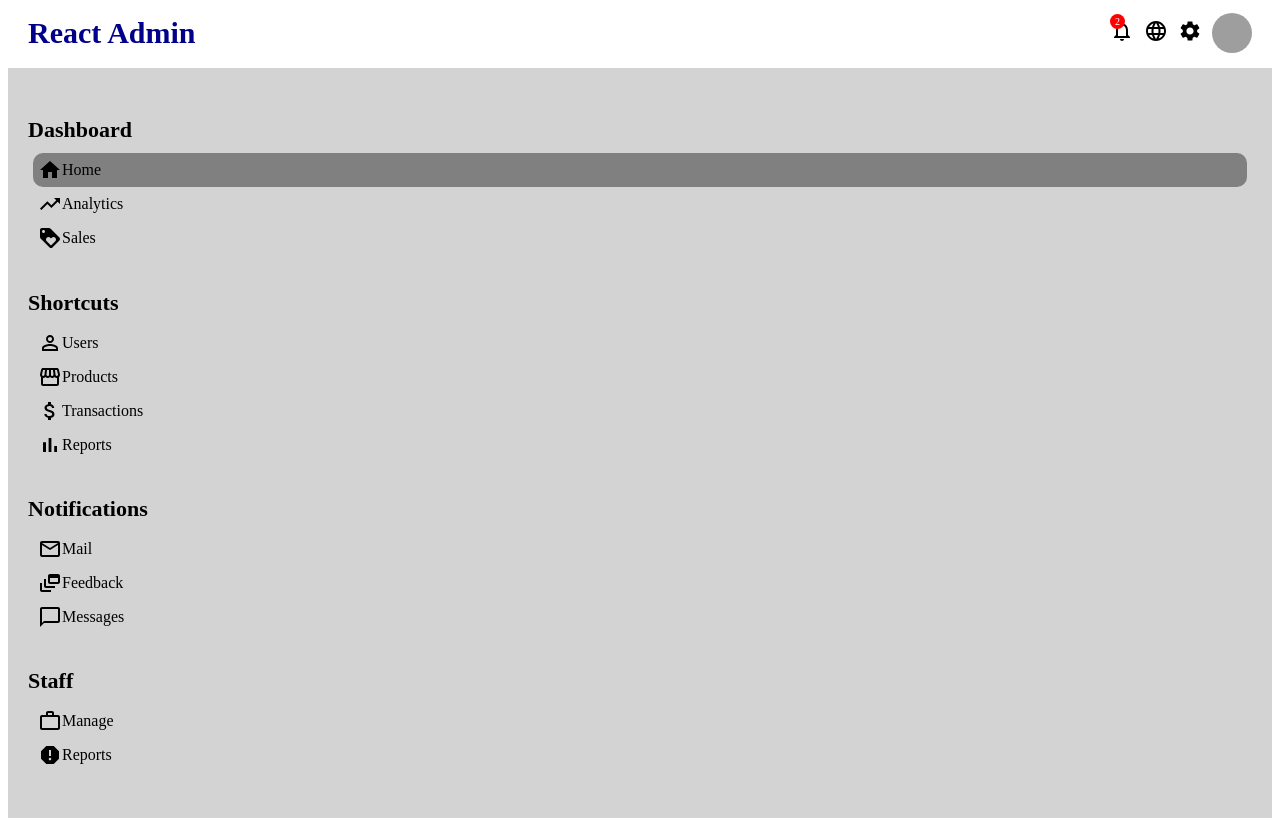
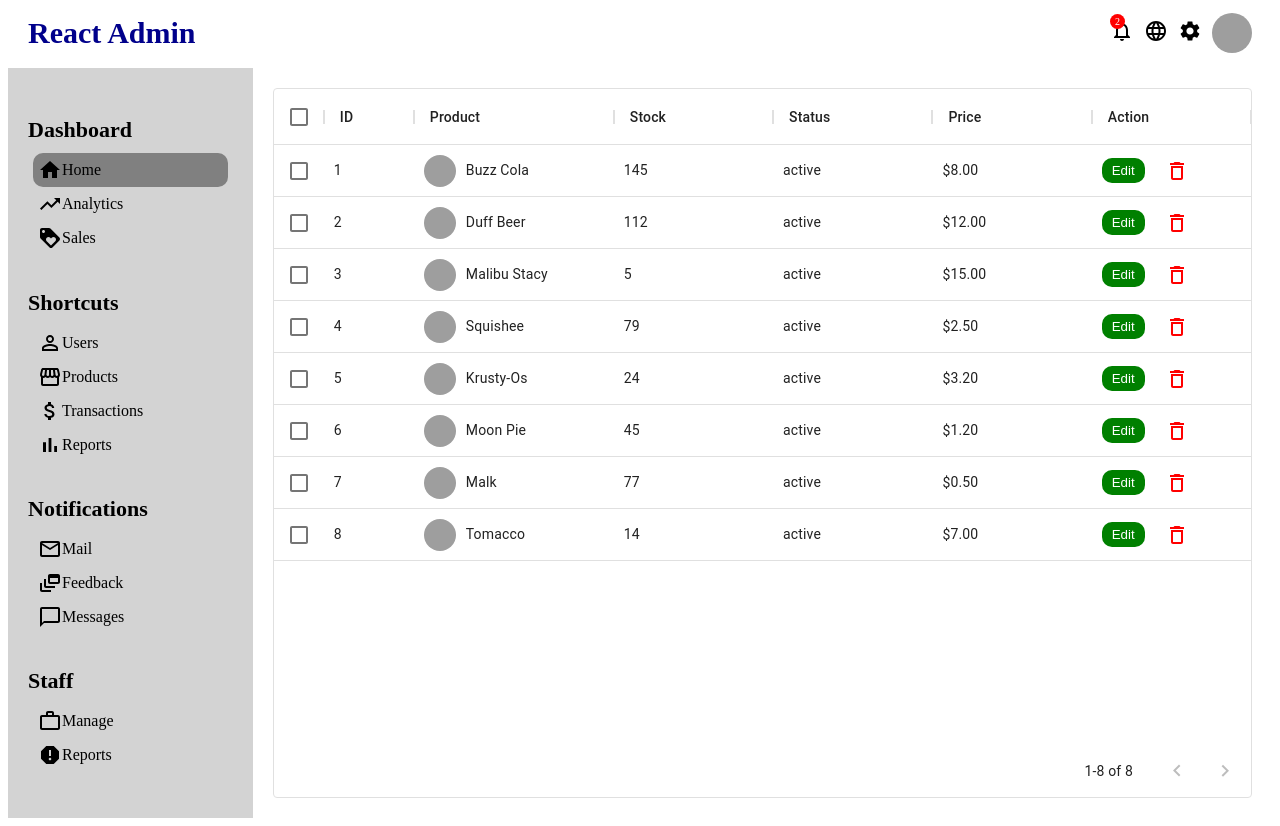
Before and after one commit to topsecretdev0602/react-dashboard, a React (Create React App) app: page /products in a window 1280 px wide. Built offline with nearby package versions, Linux system fonts and the light colour scheme; grey boxes are pictures that could not be loaded; the HTML template or start-up script is replaced by a standard one.

Commit message:
added products page

```diff
--- a/src/App.js
+++ b/src/App.js
@@ -5,6 +5,7 @@
 import Users from "./pages/users/Users";
 import EditUser from "./pages/users/EditUser";
 import AddUser from "./pages/users/AddUser";
+import Products from "./pages/products/Products";
 
 import "./app.css"
 
@@ -19,6 +20,7 @@
           <Route path="users" element={<Users/>}/>
           <Route path="user/:userId" element={<EditUser/>}/>
           <Route path="addUser" element={<AddUser/>}/>
+          <Route path="products" element={<Products/>}/>
         </Routes>
       </div>
     </Router>
--- a/src/components/sidebar/Sidebar.jsx
+++ b/src/components/sidebar/Sidebar.jsx
@@ -36,10 +36,12 @@
                         Users
                     </li>
                     </Link>
+                    <Link to="/Products" className="link">
                     <li className="listItem">
                         <Storefront/>
                         Products
                     </li>
+                    </Link>
                     <li className="listItem">
                         <AttachMoney/>
                         Transactions
--- a/src/dashboardData.js
+++ b/src/dashboardData.js
@@ -141,3 +141,78 @@
       transaction: "$34.00",
     },
   ];
+
+  export const productData = [
+    {
+      id: 1,
+      name: "Buzz Cola",
+      img:
+        "https://upload.wikimedia.org/wikipedia/commons/thumb/b/b9/BuzzCan.jpg/200px-BuzzCan.jpg",
+      stock: 145,
+      status: "active",
+      price: "$8.00",
+    },
+    {
+      id: 2,
+      name: "Duff Beer",
+      img:
+        "https://upload.wikimedia.org/wikipedia/commons/thumb/5/5e/Duff_beer.jpg/100px-Duff_beer.jpg",
+      stock: 112,
+      status: "active",
+      price: "$12.00",
+    },
+    {
+      id: 3,
+      name: "Malibu Stacy",
+      img:
+        "https://m.media-amazon.com/images/I/915J8iG2vZL._SS500_.jpg",
+      stock: 5,
+      status: "active",
+      price: "$15.00",
+    },
+    {
+      id: 4,
+      name: "Squishee",
+      img:
+        "https://i.ebayimg.com/images/g/08sAAOSwh1paA-5G/s-l300.jpg",
+      stock: 79,
+      status: "active",
+      price: "$2.50",
+    },
+    {
+      id: 5,
+      name: "Krusty-Os",
+      img:
+        "https://i.ebayimg.com/images/g/u8oAAOSwGS9fTnt-/s-l400.jpg",
+      stock: 24,
+      status: "active",
+      price: "$3.20",
+    },
+    {
+      id: 6,
+      name: "Moon Pie",
+      img:
+        "https://i.pinimg.com/originals/7b/7c/a0/7b7ca050acb32ccd475f53611b25edb4.jpg",
+      stock: 45,
+      status: "active",
+      price: "$1.20",
+    },
+    {
+      id: 7,
+      name: "Malk",
+      img:
+        "https://ih1.redbubble.net/image.993293004.4359/st,small,507x507-pad,600x600,f8f8f8.jpg",
+      stock: 77,
+      status: "active",
+      price: "$0.50",
+    },
+    {
+      id: 8,
+      name: "Tomacco",
+      img:
+        "https://static.simpsonswiki.com/images/thumb/d/db/Tomacco_Juice.png/250px-Tomacco_Juice.png",
+      stock: 14,
+      status: "active",
+      price: "$7.00",
+    },
+  ];
--- /dev/null
+++ b/src/pages/products/Products.jsx
@@ -0,0 +1,73 @@
+import React, { useState } from 'react'
+import "./products.css"
+
+import { DataGrid } from "@material-ui/data-grid";
+import { DeleteOutline } from "@material-ui/icons";
+import { productData } from "../../dashboardData";
+import { Link } from "react-router-dom";
+
+export default function Products() {
+  const [data, setData] = useState(productData);
+
+  const handleDelete = (id) => {
+    setData(data.filter((item) => item.id !== id));
+  };
+
+  const columns = [
+    { field: "id", headerName: "ID", width: 90 },
+    {
+      field: "product",
+      headerName: "Product",
+      width: 200,
+      renderCell: (params) => {
+        return (
+          <div className="productsItem">
+            <img className="productsImage" src={params.row.img} alt="" />
+            {params.row.name}
+          </div>
+        );
+      },
+    },
+    { field: "stock", headerName: "Stock", flex: 1 },
+    {
+      field: "status",
+      headerName: "Status",
+      flex: 1,
+    },
+    {
+      field: "price",
+      headerName: "Price",
+      flex: 1,
+    },
+    {
+      field: "action",
+      headerName: "Action",
+      flex: 1,
+      renderCell: (params) => {
+        return (
+          <>
+            <Link to={"/product/" + params.row.id}>
+              <button className="productsEdit">Edit</button>
+            </Link>
+            <DeleteOutline
+              className="productsDelete"
+              onClick={() => handleDelete(params.row.id)}
+            />
+          </>
+        );
+      },
+    },
+  ];
+
+  return (
+    <div className="products">
+      <DataGrid
+        rows={data}
+        disableSelectionOnClick
+        columns={columns}
+        pageSize={8}
+        checkboxSelection
+      />
+    </div>
+  )
+}
--- /dev/null
+++ b/src/pages/products/products.css
@@ -0,0 +1,32 @@
+.products{
+    flex: 4;
+    padding: 20px;
+}
+
+.productsItem{
+    display: flex;
+    align-items: center;
+}
+
+.productsImage {
+    width: 32px;
+    height: 32px;
+    border-radius: 50%;
+    object-fit: cover;
+    margin-right: 10px;
+  }
+
+.productsEdit{
+    border: none;
+    border-radius: 10px;
+    padding: 5px 10px;
+    background-color: green;
+    color: white;
+    cursor: pointer;
+    margin-right: 20px;
+}
+
+.productsDelete{
+    color: red;
+    cursor: pointer;
+}
```
